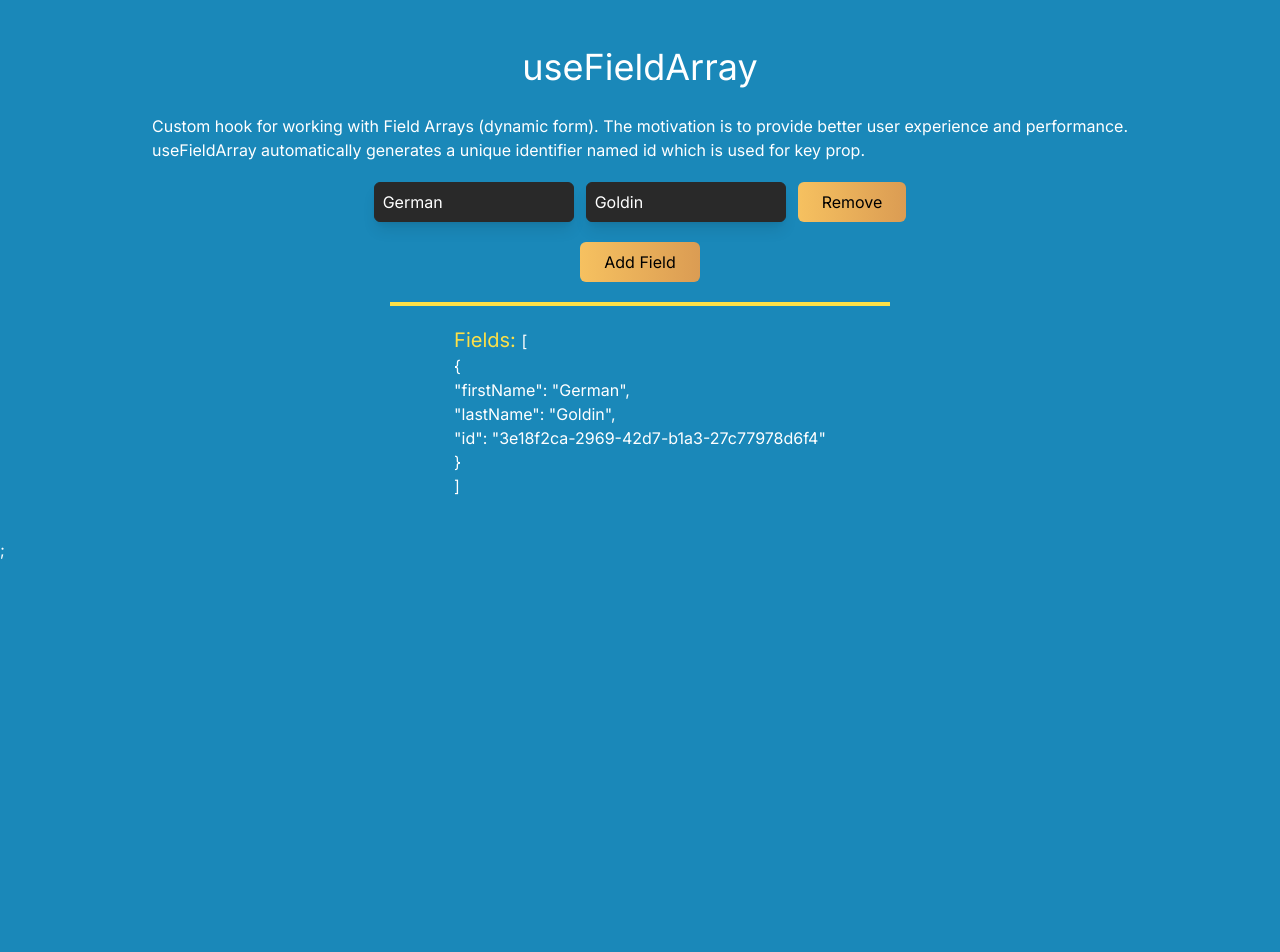
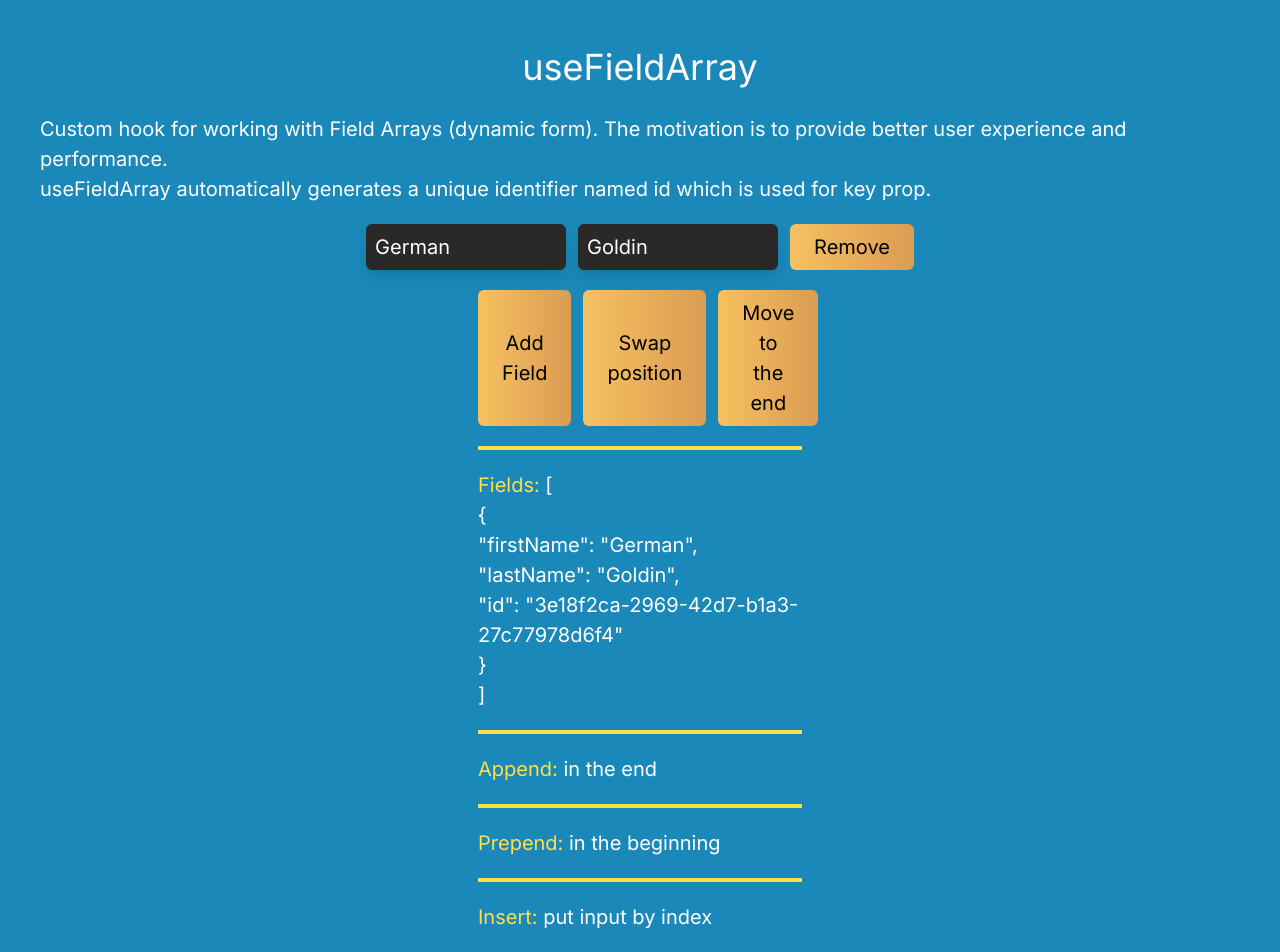
Before and after one commit to highhack/react-hook-form-tutorial, a Next.js app: page / in a window 1280 px wide. Shown: the top 952 px of the page. Before the commit the page ends 800 px from the top, so only its background shows below. Built offline with nearby package versions, Linux system fonts and the light colour scheme.

Commit message:
commit 2

```diff
--- a/src/app/components/FormExample3.tsx
+++ b/src/app/components/FormExample3.tsx
@@ -1,5 +1,6 @@
 import * as React from "react";
 import { useForm, useFieldArray } from "react-hook-form";
+import Line from "./Line";
 
 type FormValues = {
   test: {
@@ -13,21 +14,23 @@ type PropsType = {
 };
 
 export default function FormExample3({ title }: PropsType) {
-  const { register, control, handleSubmit, watch } = useForm<FormValues>({
+  const {
+    register,
+    control,
+    handleSubmit,
+    formState: { isSubmitting },
+  } = useForm<FormValues>({
     defaultValues: {
       test: [{ firstName: "German", lastName: "Goldin" }],
     },
   });
-  const { fields, remove, append } = useFieldArray({
+  const { fields, remove, prepend, append, insert, swap, move } = useFieldArray(
+    {
       name: "test",
       control,
-  });
+    }
+  );
   const onSubmit = (data: FormValues) => console.log(data);
-
-  // important to fill defaultValue with fields, so when input
-  // get removed next render will return updated fields value
-  console.log(watch("test"));
-  console.log("fields", fields);
 
   return (
     <form
@@ -68,22 +71,54 @@ export default function FormExample3({ title }: PropsType) {
           </div>
         );
       })}
+      <div className="flex gap-3 w-[27%]">
         <button
           type="button"
-        onClick={() =>
+          onClick={
+            () =>
               append({
                 firstName: "",
                 lastName: "",
               })
+            //   prepend({
+            //     firstName: "",
+            //     lastName: "",
+            //   })
+            //   insert(2, {
+            //     firstName: "",
+            //     lastName: "",
+            //   })
           }
         >
           Add Field
         </button>
+        <button type="button" onClick={() => swap(1, 2)}>
+          Swap position
+        </button>
+        <button type="button" onClick={() => move(0, fields?.length - 1)}>
+          Move to the end
+        </button>
+      </div>
 
-      <div className="bg-yellow-300 w-[500px] h-1" />
-      <p className="whitespace-pre-line">
-        <span className="text-yellow-300 text-xl bold">Fields: </span>
-        {fields?.length > 0 ? JSON.stringify(fields, null, 2) : ""}
+      <Line />
+      <p className="whitespace-pre-line w-[27%]">
+        <span className="text-yellow-300  bold">Fields: </span>
+        {JSON.stringify(fields, null, 2)}
+      </p>
+      <Line />
+      <p className="whitespace-pre-line w-[27%]">
+        <span className="text-yellow-300  bold">Append: </span>
+        {"in the end"}
+      </p>
+      <Line />
+      <p className="whitespace-pre-line w-[27%]">
+        <span className="text-yellow-300 bold">Prepend: </span>
+        {"in the beginning"}
+      </p>
+      <Line />
+      <p className="whitespace-pre-line w-[27%]">
+        <span className="text-yellow-300 bold">Insert: </span>
+        {"put input by index"}
       </p>
     </form>
   );
--- /dev/null
+++ b/src/app/components/Line.tsx
@@ -0,0 +1,5 @@
+const Line = () => {
+  return <div className="bg-yellow-300 w-[27%] h-[0.25rem]" />;
+};
+
+export default Line;
--- a/src/app/globals.css
+++ b/src/app/globals.css
@@ -16,6 +16,7 @@
 }
 
 body {
+  font-size: 1.25rem;
   color: rgb(var(--foreground-rgb));
   background: linear-gradient(
       to bottom,
--- a/src/app/page.tsx
+++ b/src/app/page.tsx
@@ -36,9 +36,9 @@ export type FormFields = {
 export default function Home() {
   return (
     <>
-      {/* <FormExample title="Register" />;
-<FormExample1 title="Unregister" />;
-<FormExample2 title="FormState" />; */}
+      {/* <FormExample title="Register" />; */}
+      {/* <FormExample1 title="Unregister" />; */}
+      {/* <FormExample2 title="FormState" />; */}
       <FormExample3 title="useFieldArray" />;
     </>
   );
```
Lines whose indentation alone changed are shown as unchanged.
